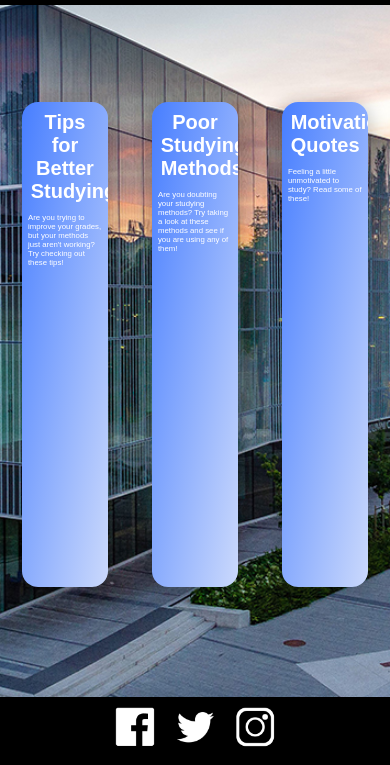
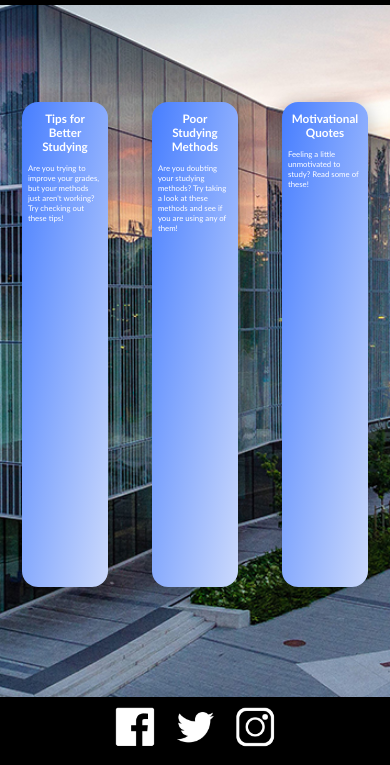
Before and after one commit to mwZ101/StudyWebsite2.0, a plain HTML site: page index.html in a window 390 px wide. Shown: the part 79-844 px from the top of the page. Drawn offline with Linux system fonts and the light colour scheme.

Commit message:
Changed font family

```diff
--- a/style.css
+++ b/style.css
@@ -13,7 +13,8 @@
 
 html {
 	font-size: 62.5%;
-	font-family: "Poppins", sans-serif;
+	font-family: "Trebuchet MS", "Lucida Sans Unicode", "Lucida Grande",
+		"Lucida Sans", Arial, sans-serif;
 }
 
 header {
@@ -34,7 +35,6 @@ header {
 .big-website-name {
 	margin: 10%;
 	font-size: 3vw;
-    font-family:
 }
 
 .logo-container,
@@ -58,7 +58,7 @@ nav {
 }
 
 .nav-link {
-	color: #ffffff97;       /* #5f5f79 */
+	color: #ffffff97; /* #5f5f79 */
 	font-size: 1.8rem;
 	text-decoration: none;
 	padding: 12px;
@@ -139,8 +139,10 @@ main {
 .card__face--front h2 {
 	text-align: center;
 	color: #fff;
-	font-size: 3.2rem;
+	font-size: 3vw;
 	padding: 10%;
+	font-family: "Trebuchet MS", "Lucida Sans Unicode", "Lucida Grande",
+		"Lucida Sans", Arial, sans-serif;
 }
 
 .card__face--back {
@@ -153,6 +155,8 @@ main {
 	font-size: 1.5vw;
 	flex-direction: column;
 	justify-content: center;
+	font-family: "Trebuchet MS", "Lucida Sans Unicode", "Lucida Grande",
+		"Lucida Sans", Arial, sans-serif;
 }
 
 .card__content {
@@ -165,6 +169,8 @@ main {
 	padding: 3rem 3rem 4rem;
 	font-size: 1.5vw;
 	color: white;
+	font-family: "Trebuchet MS", "Lucida Sans Unicode", "Lucida Grande",
+		"Lucida Sans", Arial, sans-serif;
 }
 
 .card__header:after {
@@ -192,6 +198,8 @@ main {
 	max-height: fit-content;
 	max-height: -moz-fit-content;
 	color: #fff;
+	font-family: "Trebuchet MS", "Lucida Sans Unicode", "Lucida Grande",
+		"Lucida Sans", Arial, sans-serif;
 }
 
 /* ========================================================================== */
@@ -260,14 +268,15 @@ footer {
 	width: 4rem;
 }
 
-@media (max-width: 768px) { /* 768 */
+@media (max-width: 768px) {
+	/* 768 */
 	.box-title {
 		font-size: 3rem;
 	}
 	.card__face--front h2 {
 		text-align: center;
 		color: #fff;
-        font-size: 2.5rem;
+		font-size: 3.2vw;
 		padding: 10%;
 	}
 	.section-desc {
@@ -275,14 +284,15 @@ footer {
 	}
 }
 
-@media (max-width: 700px) { /* 768 */
+@media (max-width: 700px) {
+	/* 768 */
 	.box-title {
 		font-size: 3rem;
 	}
 	.card__face--front h2 {
 		text-align: center;
 		color: #fff;
-        font-size: 2rem;
+		font-size: 3vw;
 		padding: 10%;
 	}
 
```
Lines whose indentation alone changed are shown as unchanged.
